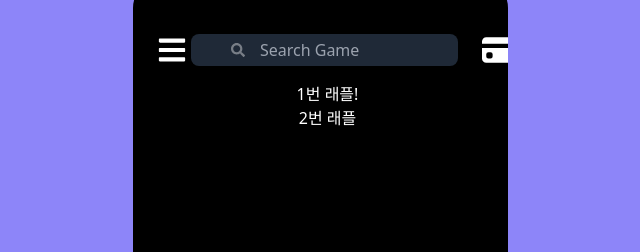
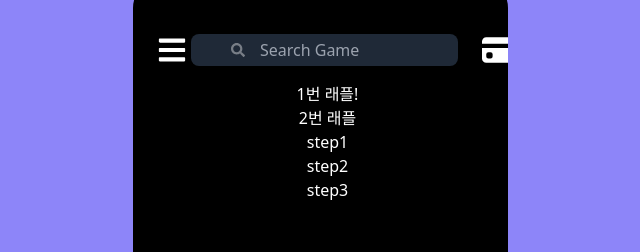
Before and after one commit to team-codeplay-project/FRONTEND_DESIGN, a React (Create React App) app: page /test in a window 1280 px wide. Shown: the top 252 px of the page, without its empty margins (320-960 px from the left). Built offline with nearby package versions, Linux system fonts and the light colour scheme; what web3 would draw is missing.

Commit message:
rafflelist_db

```diff
--- a/package.json
+++ b/package.json
@@ -6,6 +6,8 @@
     "@testing-library/jest-dom": "^5.16.5",
     "@testing-library/react": "^13.4.0",
     "@testing-library/user-event": "^13.5.0",
+    "axios": "^1.4.0",
+    "dotenv": "^16.3.1",
     "history": "^5.3.0",
     "react": "^18.2.0",
     "react-dom": "^18.2.0",
--- a/src/pages/rafflelist.jsx
+++ b/src/pages/rafflelist.jsx
@@ -1,6 +1,54 @@
 import { Link } from "react-router-dom";
+import axios from "axios" ;
+import { useState } from "react";
 
 const Rafflelist = ({account}) => {
+
+const [raffle,setRaffle] = useState("") ;
+const [t_data,setT_Data] = useState() ;
+
+// post 넣기 , get 가져오기
+const get_Raffle_Data = async() =>{
+  try {
+
+    const response = await axios.get( '경로' , ) ;
+
+    console.log( response ) ;
+    // setRaffle( respose)
+
+  } catch (error) {
+    console.log(error);
+  }
+}
+
+const step1 = () => {
+  const t = [ 1 , 'a' , 3 ] ;
+  setT_Data( t ) ;
+  console.log(t);
+}
+
+const step2 = async() =>{
+
+  const response = await axios.post( `${process.env.REACT_APP_BACKEND_URL}/raffle` ,{
+      test : t_data ,
+  } ) ;
+
+}
+
+const step3 = async()  =>{
+
+  console.log(`${process.env.REACT_APP_BACKEND_URL}/raffle`);
+
+  try {
+
+  const response = await axios.get( `${process.env.REACT_APP_BACKEND_URL}/raffle` ) ;
+  console.log(response) ;
+
+  } catch (error) {
+    error(error) ;
+  }
+
+}
 
 return (
 <div className="w-[390px] h-[844px] rounded-[30px] relative text-white">
@@ -8,6 +56,9 @@ return (
 
   <Link to="/test/1">1번 래플!</Link>
   <Link to="/test/2">2번 래플</Link>
+  <button onClick={step1}>step1</button>
+  <button onClick={step2}>step2</button>
+  <button onClick={step3}>step3</button>
 
 </div>
 </div>
```
Also changed, not shown: 2 other files (tests, documents, lock files or other folders).
